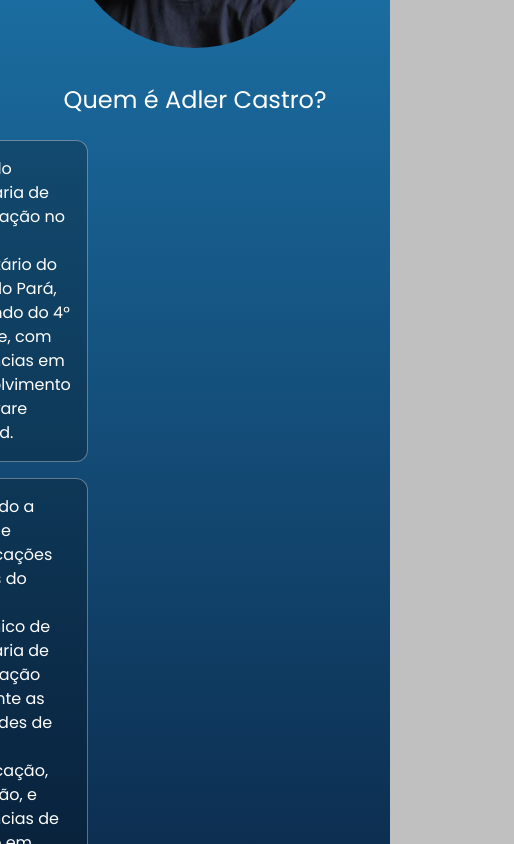
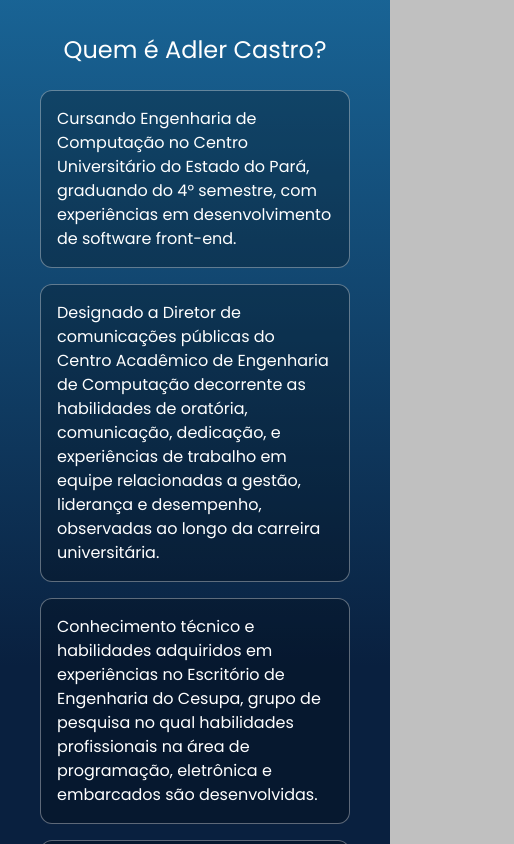
Before and after one commit to AdlerCastro/Website-Pessoal, a Next.js app: page / in a window 390 px wide. Shown: the part 1156-2000 px from the top of the page, 514 px wide, since content can reach past the window. Built offline with nearby package versions, Linux system fonts and the light colour scheme.

Commit message:
:lipstick: fix: Responsividade quebrando no mobile

```diff
--- a/src/components/templates/About/index.tsx
+++ b/src/components/templates/About/index.tsx
@@ -15,7 +15,7 @@
             <Image
               src={Eu}
               alt="Foto de Perfil"
-              className="w-[300px] h-[300px] rounded-full transition-all duration-300 ease-in-out p-5 block lg:hidden self-center"
+              className="w-[250px] h-[250px] rounded-full transition-all duration-300 ease-in-out p-5 block lg:hidden self-center"
             />
             <h2 className="text-center sm:text-start text-2xl mb-2">
               Quem é Adler Castro?
@@ -51,7 +51,7 @@
                   Digitais e soluções gamificadas.
                 </p>
               </div>
-              <div className="relative w-[350px] ml-5 group/profile p-5">
+              <div className="hidden lg:block relative w-[350px] ml-5 group/profile p-5">
                 <div className="w-[300px] h-[300px] group-hover/profile:w-[200px] group-hover/profile:h-[200px] rounded-full absolute inset-0 mx-auto mt-5 transition-all duration-500 ease-in-out hidden lg:block z-[2]">
                   <Image
                     src={Eu}
```
